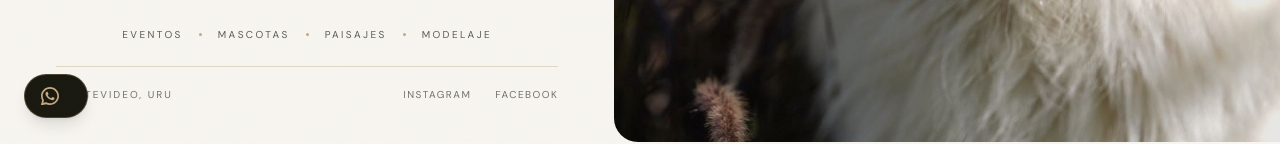
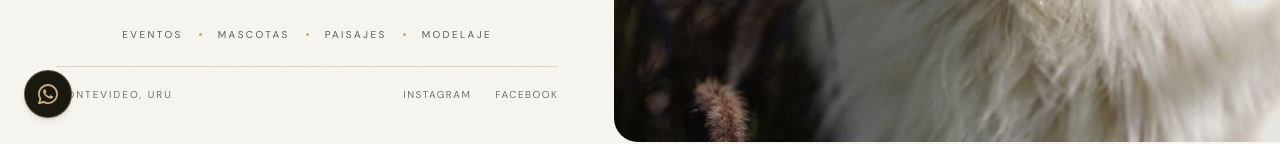
Before and after one commit to nahue111/fotografia-nahuel, a React (Vite) app: page / in a window 1280 px wide. Shown: the part 658-802 px from the top of the page. Built offline with nearby package versions, Linux system fonts and the light colour scheme.

Commit message:
Redesign WhatsApp button as clean circle

```diff
--- a/src/App.jsx
+++ b/src/App.jsx
@@ -34,15 +34,11 @@
       target="_blank"
       rel="noopener noreferrer"
       aria-label="Contactar por WhatsApp"
-      className="fixed bottom-6 left-6 z-50 group flex items-center gap-3 bg-[#18180F] border border-gold/30 hover:border-gold/70 text-gold px-4 py-3 rounded-full shadow-lg hover:shadow-gold/10 transition-all duration-300 hover:scale-105"
+      className="fixed bottom-6 left-6 z-50 w-12 h-12 flex items-center justify-center bg-[#18180F] border border-gold/40 hover:border-gold text-gold rounded-full shadow-md hover:scale-110 transition-all duration-200"
     >
-      <svg width="18" height="18" viewBox="0 0 24 24" fill="currentColor" className="flex-shrink-0">
-        <path d="M17.472 14.382c-.297-.149-1.758-.867-2.03-.967-.273-.099-.471-.148-.67.15-.197.297-.767.966-.94 1.164-.173.199-.347.223-.644.075-.297-.15-1.255-.463-2.39-1.475-.883-.788-1.48-1.761-1.653-2.059-.173-.297-.018-.458.13-.606.134-.133.298-.347.446-.52.149-.174.198-.298.298-.497.099-.198.05-.371-.025-.52-.075-.149-.669-1.612-.916-2.207-.242-.579-.487-.5-.669-.51-.173-.008-.371-.01-.57-.01-.198 0-.52.074-.792.372-.272.297-1.04 1.016-1.04 2.479 0 1.462 1.065 2.875 1.213 3.074.149.198 2.096 3.2 5.077 4.487.709.306 1.262.489 1.694.625.712.227 1.36.195 1.871.118.571-.085 1.758-.719 2.006-1.413.248-.694.248-1.289.173-1.413-.074-.124-.272-.198-.57-.347z"/>
-        <path d="M12 0C5.373 0 0 5.373 0 12c0 2.123.554 4.117 1.528 5.845L.057 23.428a.75.75 0 0 0 .916.916l5.628-1.476A11.953 11.953 0 0 0 12 24c6.627 0 12-5.373 12-12S18.627 0 12 0zm0 21.75a9.726 9.726 0 0 1-4.953-1.354l-.355-.21-3.68.965.982-3.595-.23-.37A9.726 9.726 0 0 1 2.25 12C2.25 6.615 6.615 2.25 12 2.25S21.75 6.615 21.75 12 17.385 21.75 12 21.75z"/>
+      <svg width="20" height="20" viewBox="0 0 24 24" fill="currentColor">
+        <path d="M17.472 14.382c-.297-.149-1.758-.867-2.03-.967-.273-.099-.471-.148-.67.15-.197.297-.767.966-.94 1.164-.173.199-.347.223-.644.075-.297-.15-1.255-.463-2.39-1.475-.883-.788-1.48-1.761-1.653-2.059-.173-.297-.018-.458.13-.606.134-.133.298-.347.446-.52.149-.174.198-.298.298-.497.099-.198.05-.371-.025-.52-.075-.149-.669-1.612-.916-2.207-.242-.579-.487-.5-.669-.51-.173-.008-.371-.01-.57-.01-.198 0-.52.074-.792.372-.272.297-1.04 1.016-1.04 2.479 0 1.462 1.065 2.875 1.213 3.074.149.198 2.096 3.2 5.077 4.487.709.306 1.262.489 1.694.625.712.227 1.36.195 1.871.118.571-.085 1.758-.719 2.006-1.413.248-.694.248-1.289.173-1.413-.074-.124-.272-.198-.57-.347zM12 0C5.373 0 0 5.373 0 12c0 2.123.554 4.117 1.528 5.845L.057 23.428a.75.75 0 0 0 .916.916l5.628-1.476A11.953 11.953 0 0 0 12 24c6.627 0 12-5.373 12-12S18.627 0 12 0zm0 21.75a9.726 9.726 0 0 1-4.953-1.354l-.355-.21-3.68.965.982-3.595-.23-.37A9.726 9.726 0 0 1 2.25 12C2.25 6.615 6.615 2.25 12 2.25S21.75 6.615 21.75 12 17.385 21.75 12 21.75z"/>
       </svg>
-      <span className="text-[11px] tracking-[0.16em] uppercase font-sans opacity-0 max-w-0 group-hover:opacity-100 group-hover:max-w-[120px] overflow-hidden transition-all duration-300 whitespace-nowrap">
-        Escribime
-      </span>
     </a>
   )
 }
```
